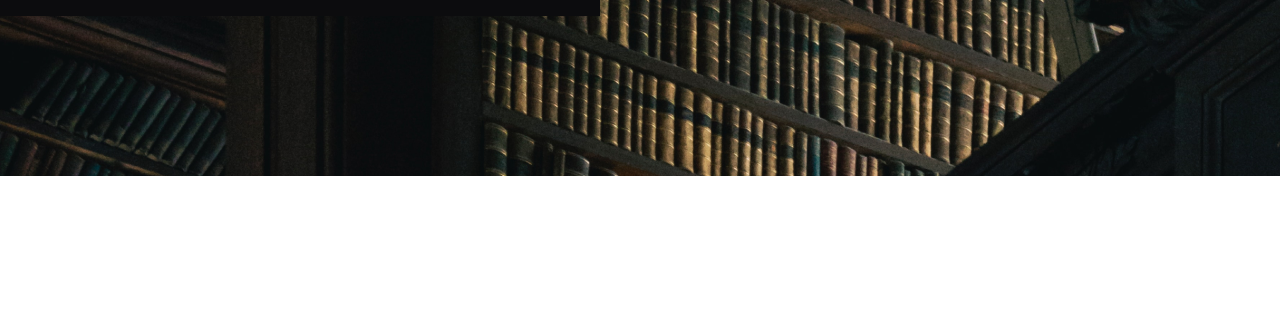
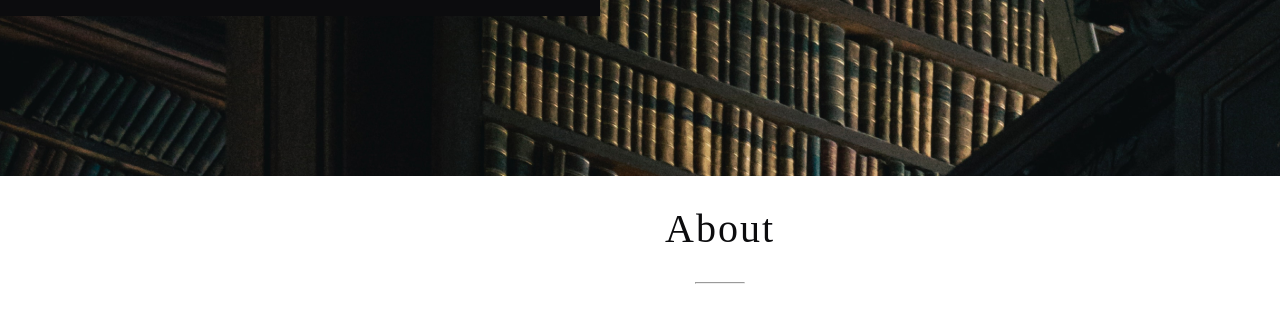
Before and after one commit to coldquite/rsschool-cv, a plain HTML site: page library/index.html in a window 1280 px wide. Shown: the part 514-836 px from the top of the page. Before the commit the page ends 800 px from the top, so only its background shows below. Drawn offline with Linux system fonts and the light colour scheme; a web font is replaced by a local one.

Commit message:
feat: add about

```diff
--- a/library/index.html
+++ b/library/index.html
@@ -29,7 +29,9 @@
           <div class="overlay"></div>
           <p class="welcome-text">Welcome<br> to the Brooklyn <br>library</p>
         </section>
-        <section class="about">
+        <section class="about" id="about">
+          <h2 class="about-text">About<h2/>
+          <hr class="about-line">
         </section>
     </main>
     <footer></footer>
--- a/library/style.css
+++ b/library/style.css
@@ -23,6 +23,7 @@ main{
   display: flex;
   width: 1440px;
   margin: auto;
+  flex-direction: column;
 }
 h1{
     color: #FFF;
@@ -85,3 +86,25 @@ h1{
   margin-left: 40px;
   background-color: #0C0C0E;
 }
+.about{
+  width: 1440px;
+  height: 837px;
+  background: #FFF;
+}
+.about-text{
+  color: #0C0C0E;
+  font-family: Forum;
+  font-size: 40px;
+  font-style: normal;
+  font-weight: 400;
+  line-height: 40px; /* 100% */
+  letter-spacing: 2px;
+  text-transform: capitalize;
+  text-align: center;
+  }
+.about-line{
+  width: 50px;
+  height: 1px;
+  flex-shrink: 0;
+  background: #0C0C0E;
+}
```
